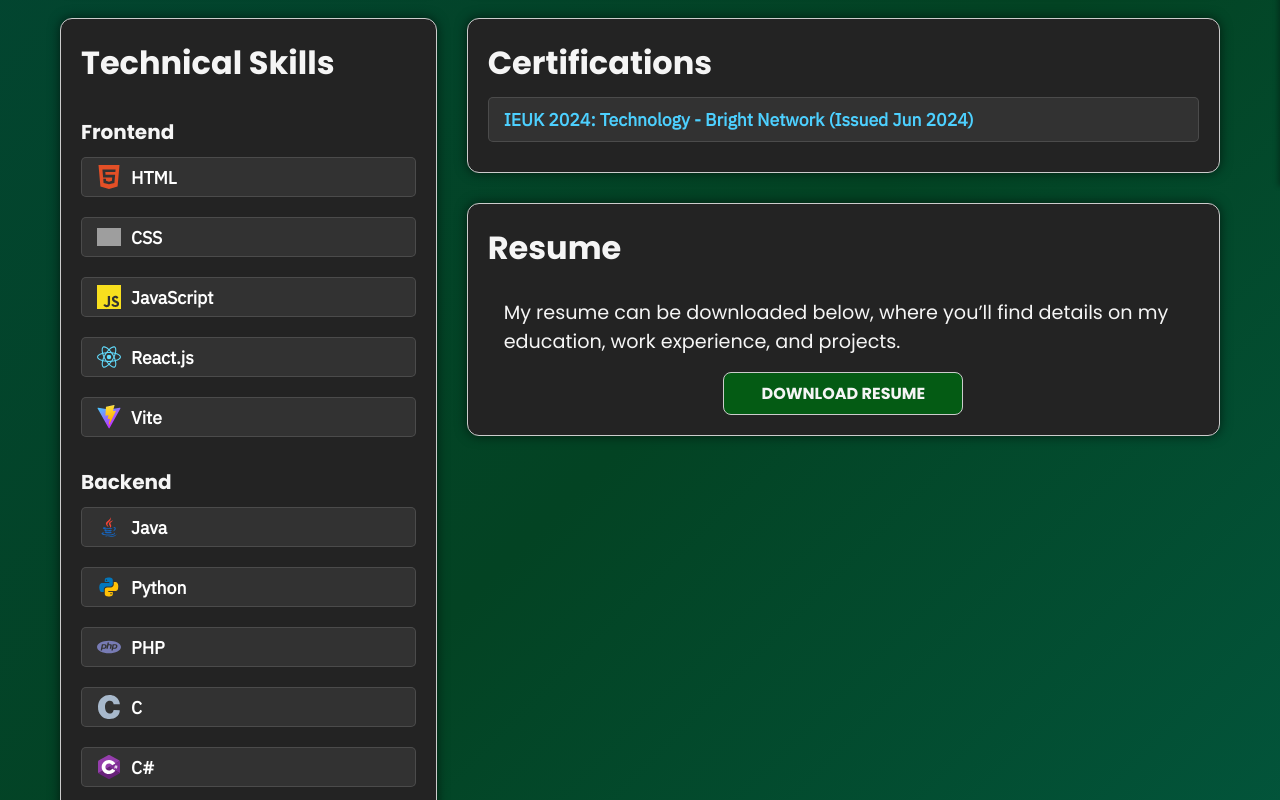
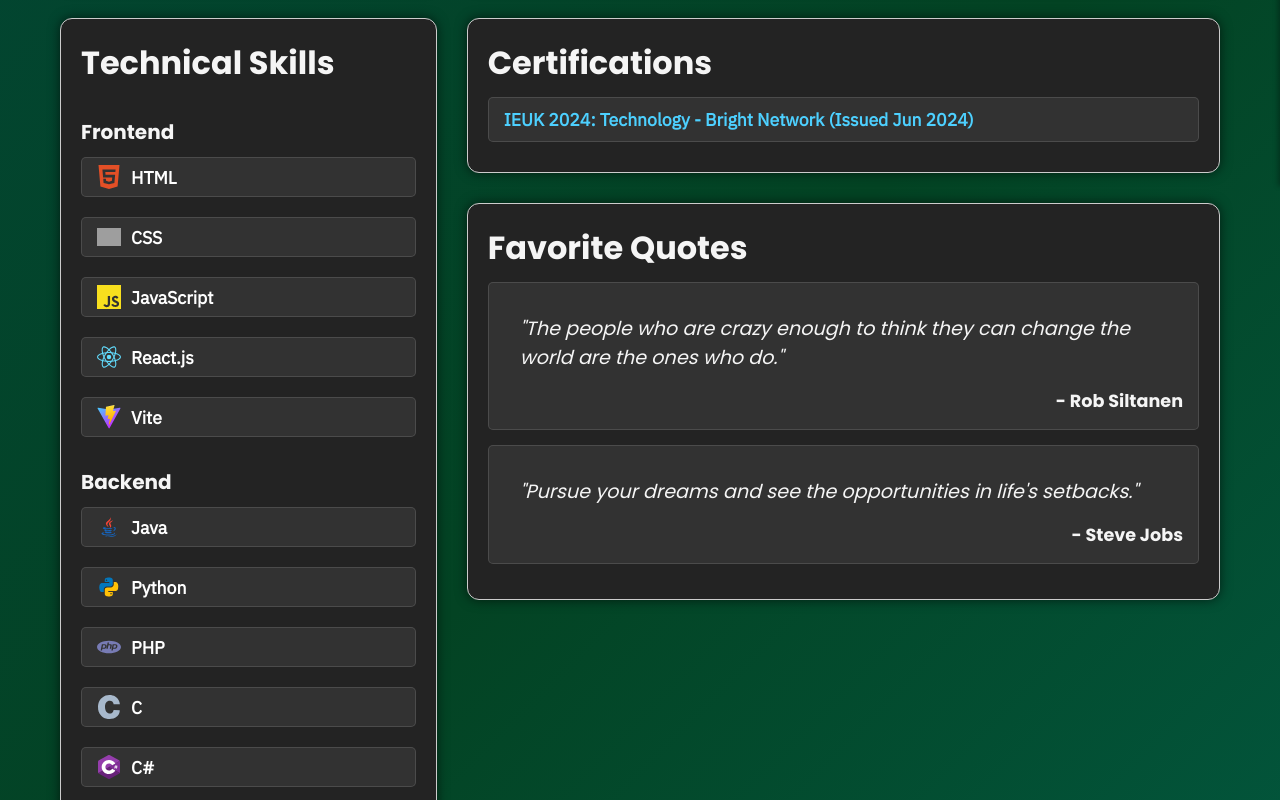
Before and after one commit to adamcounihan-dev/Portfolio-Website, a React (Vite) app: page /about in a window 1280 px wide. Shown: the part 614-1414 px from the top of the page. Built offline with nearby package versions, Linux system fonts and the light colour scheme; grey boxes are pictures that could not be loaded.

Commit message:
feat: add quotes section
- Replace resume section with quotes

```diff
--- a/pages/About/About.jsx
+++ b/pages/About/About.jsx
@@ -52,6 +52,11 @@
     { title: 'IEUK 2024: Technology', issuer: 'Bright Network', date: 'Issued Jun 2024', link: 'https://www.brightnetwork.co.uk/certificates/ieuk-2024-technology_yubfakdv69wuah/' },
 ];
 
+const quotes = [
+    { text: "The people who are crazy enough to think they can change the world are the ones who do.", author: "Rob Siltanen" },
+    { text: "Pursue your dreams and see the opportunities in life's setbacks.", author: "Steve Jobs" },
+];
+
 function About() {
     return (
         <section id="about" className={styles.about}>
@@ -100,6 +105,20 @@
                     ))}
                 </div>
 
+                <div className={styles.quotesContainer}>
+                    <h2 className={styles.containerTitle}>Favorite Quotes</h2>
+                    <ul className={styles.quoteList}>
+                        {quotes.map((quote, index) => (
+                            <li key={index} className={styles.quoteItem}>
+                                <blockquote>
+                                    <p className={`${styles.quoteText} ${styles.text}`}>&quot;{quote.text}&quot;</p>
+                                    <footer className={styles.quoteAuthor}>- {quote.author}</footer>
+                                </blockquote>
+                            </li>
+                        ))}
+                    </ul>
+                </div>
+
                 <div className={styles.certificationsContainer}>
                     <h2 className={styles.containerTitle}>Certifications</h2>
                     <ul className={styles.certificationList}>
@@ -117,15 +136,6 @@
                         ))}
                     </ul>
                 </div>
-
-                <div className={styles.resumeContainer}>
-                    <h2 className={styles.containerTitle}>Resume</h2>
-                    <p className={styles.text}>My resume can be downloaded below, where you’ll find details on my
-                        education, work experience, and projects.</p>
-                    <a href="/path/to/cv.pdf" className={styles.button} download>
-                        Download Resume
-                    </a>
-                </div>
             </div>
         </section>
     );
--- a/pages/About/AboutStyles.module.css
+++ b/pages/About/AboutStyles.module.css
@@ -33,7 +33,7 @@
     grid-template-areas:
         "profile bio"
         "skills certifications"
-        "skills resume"
+        "skills quotes"
         "skills ."
         "skills .";
 }
@@ -156,18 +156,6 @@
     object-fit: contain;
 }
 
-.resumeContainer {
-    background-color: var(--container-bg-color);
-    border-radius: 12px;
-    box-shadow: 0 0 12px rgba(0, 0, 0, 0.6);
-    border: 1px solid #ccc;
-    padding: 20px;
-    grid-area: resume;
-    display: flex;
-    flex-direction: column;
-    align-items: center;
-}
-
 .containerTitle {
     font-size: 2rem;
     color: var(--text-color);
@@ -211,6 +199,39 @@
     text-decoration: underline;
 }
 
+.quotesContainer {
+    background-color: var(--container-bg-color);
+    border-radius: 12px;
+    box-shadow: 0 0 12px rgba(0, 0, 0, 0.6);
+    padding: 20px;
+    grid-area: quotes;
+    border: 1px solid #ccc;
+}
+
+.quoteList {
+    list-style: none;
+    padding-left: 0;
+}
+
+.quoteItem {
+    background-color: rgba(204, 204, 204, 0.09);
+    padding: 15px;
+    border-radius: 5px;
+    margin-bottom: 15px;
+    text-align: left;
+    border: 1px solid rgba(205, 205, 205, 0.16);
+}
+
+.quoteText {
+    font-style: italic;
+}
+
+.quoteAuthor {
+    text-align: right;
+    font-weight: 700;
+    font-size: 1.1rem;
+}
+
 @media (max-width: 915px) {
     .contentContainer {
         grid-template-columns: 1fr;
@@ -220,7 +241,7 @@
             "bio"
             "skills"
             "certifications"
-            "resume";
+            "quotes";
     }
 }
 
```
